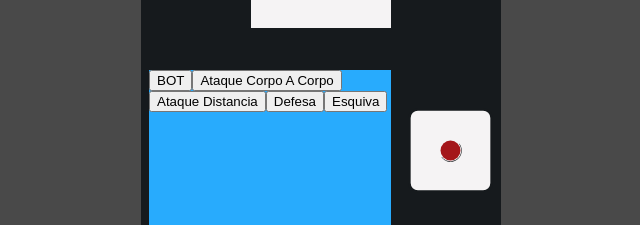
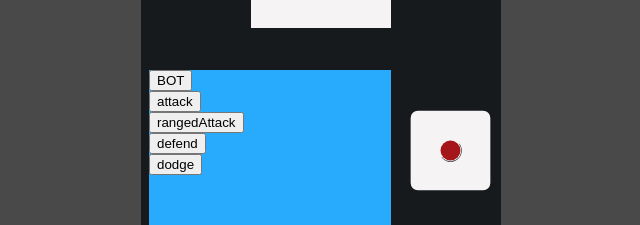
Before and after one commit to ivini95/poke3DET, a React (Vite) app: page /battle in a window 1280 px wide. Shown: the part 481-706 px from the top of the page, without its empty margins (319-959 px from the left). Built offline with nearby package versions, Linux system fonts and the light colour scheme; no server answers; the database is empty; sample sign-in values are in the browser's storage; a web font is replaced by a local one.

Commit message:
fix backbutton path

```diff
--- a/src/components/CreateNamePage/ButtonCreate/index.jsx
+++ b/src/components/CreateNamePage/ButtonCreate/index.jsx
@@ -1,5 +1,5 @@
-import { collection, doc, getDocs, setDoc } from 'firebase/firestore';
-import { useContext, useEffect } from 'react';
+import { collection, doc, setDoc } from 'firebase/firestore';
+import { useContext} from 'react';
 import { useNavigate } from 'react-router-dom';
 import { ApiContextUser } from '../../../contexts/ApiContextUser';
 import { UserAuth } from '../../../contexts/AuthContext';
@@ -11,27 +11,18 @@ function ButtonCreate() {
   let navigate = useNavigate()
 
   const [nickName, setNickName] = useContext(ApiContextUser)
-  const { googleSignIn, user } = UserAuth()
+  const {user } = UserAuth()
 
   const userRef = collection(db, "users")
 
- /*  useEffect(async ()=> {
+  async function saveNickName(){
 
-    const usersSnap = await getDocs(userRef)
-    console.log(usersSnap);
-    if (usersSnap.nickName) {
-      navigate('/createpoke')
-    }
-  }, [user])   */
-
-  async function saveNickName(){
     if (nickName != "") {
       await setDoc(doc(userRef, user.uid), {
         nickName: nickName
       });
     navigate('/createpoke')
     }
-
   }
 
   return (
--- a/src/components/PokeBattlePage/DiceBattle/index.jsx
+++ b/src/components/PokeBattlePage/DiceBattle/index.jsx
@@ -1,12 +1,14 @@
-import { useState, useContext } from 'react';
+import { useState, useContext, useEffect } from 'react';
 import { ApiContextBattle } from '../../../contexts/ApiContextBattle';
 import './style.css';
 
 function DiceBattle(){
 
-  const [diceValue , setDiceValue, historicTemp, setHistoricTemp] = useContext(ApiContextBattle)
+  const [diceValue , setDiceValue, historicTemp, setHistoricTemp, currentLife, setCurrentLife, currentMana, setCurrentMana, currentName, setCurrentName, currentImg, setCurrentImg,currentAtributes, setCurrentAtribute, attack, rangedAttack, defend, dodge, generateBot, botCurrent, action] = useContext(ApiContextBattle)
 
   let historicTempCopy = {...historicTemp};
+
+  const[turn, setTurn] = useState(0)
 
   function generateValue() {
     const randomNumber = Math.floor(Math.random() * 6) + 1;
@@ -14,8 +16,14 @@ function DiceBattle(){
     historicTempCopy.id ++
     historicTempCopy.diceValue = randomNumber
     setHistoricTemp({...historicTemp,...historicTempCopy})
+    setTurn(historicTempCopy.id);
   }
 
+  useEffect(()=> {
+    if (turn > 0) {
+      action()
+    }
+  },[turn])
 
   return (
     <div className='diceBattle'>
--- a/src/components/PokeBattlePage/SkillsContainer/index.jsx
+++ b/src/components/PokeBattlePage/SkillsContainer/index.jsx
@@ -1,5 +1,6 @@
 import { useContext } from 'react'
 import { ApiContextBattle } from '../../../contexts/ApiContextBattle'
+import Skill from '../skill/Skill'
 import './style.css'
 
 function SkillContainer(){
@@ -11,10 +12,10 @@ function SkillContainer(){
   return (
     <div className='skillContainer'>
       <button onClick={generateBot}>BOT</button>
-      <button onClick={attack}>Ataque Corpo A Corpo</button>
-      <button onClick={rangedAttack}>Ataque Distancia</button>
-      <button onClick={defend}>Defesa</button>
-      <button onClick={dodge}>Esquiva</button>
+      <Skill nameAction={"attack"}></Skill>
+      <Skill nameAction={"rangedAttack"}></Skill>
+      <Skill nameAction={"defend"}></Skill>
+      <Skill nameAction={"dodge"}></Skill>
     </div>
   )
 }
--- /dev/null
+++ b/src/components/PokeBattlePage/skill/Skill.jsx
@@ -0,0 +1,12 @@
+import './style.css'
+
+function Skill(props) {
+
+  return (
+    <div>
+      <button>{props.nameAction}</button>
+    </div>
+  )
+}
+
+export default Skill
--- a/src/contexts/ApiContextBattle.jsx
+++ b/src/contexts/ApiContextBattle.jsx
@@ -30,6 +30,7 @@ export function ApiProviderBattle(props){
     setCurrentName(pokeStatus.name)
     setCurrentImg(pokeStatus.img)
     setCurrentAtribute(pokeStatus.characteristics)
+
   },[user])
 
   const [currentImg, setCurrentImg] = useState("")
@@ -68,7 +69,9 @@ export function ApiProviderBattle(props){
     })
   }
 
-
+  function action() {
+    console.log(diceValue);
+  }
 
   function attack() {
     console.log("ataque");
@@ -84,7 +87,7 @@ export function ApiProviderBattle(props){
   }
 
  return (
-  <ApiContextBattle.Provider value={[diceValue , setDiceValue, historicTemp, setHistoricTemp, currentLife, setCurrentLife, currentMana, setCurrentMana, currentName, setCurrentName, currentImg, setCurrentImg,currentAtributes, setCurrentAtribute, attack, rangedAttack, defend, dodge, generateBot, botCurrent]}>
+  <ApiContextBattle.Provider value={[diceValue , setDiceValue, historicTemp, setHistoricTemp, currentLife, setCurrentLife, currentMana, setCurrentMana, currentName, setCurrentName, currentImg, setCurrentImg,currentAtributes, setCurrentAtribute, attack, rangedAttack, defend, dodge, generateBot, botCurrent, action]}>
     {props.children}
   </ApiContextBattle.Provider>
  )
--- a/src/contexts/AuthContext.jsx
+++ b/src/contexts/AuthContext.jsx
@@ -8,7 +8,6 @@ const ApiContextAuthGoogle = createContext();
 export function ApiProviderAuthGoogle(props) {
 
   const [user, setUser] = useState({})
-  console.log("user reset");
 
   const googleSignIn = () => {
     const provider = new GoogleAuthProvider();
@@ -19,9 +18,9 @@ export function ApiProviderAuthGoogle(props) {
     signOut(auth)
   }
 
-
   useEffect(() => {
 
+    console.log('setUser');
      const unsubscribe = onAuthStateChanged(auth, (user) => {
      setUser(user)
 
--- a/src/pages/CreateNamePage/index.jsx
+++ b/src/pages/CreateNamePage/index.jsx
@@ -1,5 +1,5 @@
 
-import { collection, doc, getDoc, getDocs, query } from 'firebase/firestore'
+import { doc, getDoc } from 'firebase/firestore'
 import { useEffect, useRef } from 'react'
 import { useNavigate } from 'react-router-dom'
 import LogoutButton from '../../components/AllComponentes/LogoutButton/'
--- a/src/pages/LoginPage/index.jsx
+++ b/src/pages/LoginPage/index.jsx
@@ -1,11 +1,10 @@
 import LoginButton from "../../components/LoginPage/LoginButton/LoginButton"
 import './style.css'
 import {useNavigate} from 'react-router-dom'
-import { useContext, useEffect} from 'react'
+import {  useEffect} from 'react'
 import {UserAuth} from '../../contexts/AuthContext'
-import { collection, doc, getDoc, getDocs, query, setDoc, where } from "firebase/firestore"
+import { collection, doc, getDoc, getDocs, setDoc} from "firebase/firestore"
 import { db } from "../../dataBase/firerebase"
-import { ApiContextUser } from "../../contexts/ApiContextUser"
 
 function LoginPage() {
 
--- a/src/pages/MainPage/index.jsx
+++ b/src/pages/MainPage/index.jsx
@@ -1,5 +1,5 @@
 import { useState } from "react"
-import BackButton from "../../components/AllComponentes/backButton"
+import BackButton from "../../components/AllComponentes/BackButton"
 import MenuIcon from "../../components/AllComponentes/MenuIcon"
 import ThemeIcon from "../../components/AllComponentes/ThemeIcon"
 import MenuComponent from "../../components/MainPage/MenuComponentOpen"
```
Also changed, not shown: src/components/PokeBattlePage/skill/style.css (added), src/pages/ProfilePage/index.jsx (added), src/pages/ProfilePage/style.css (added).
